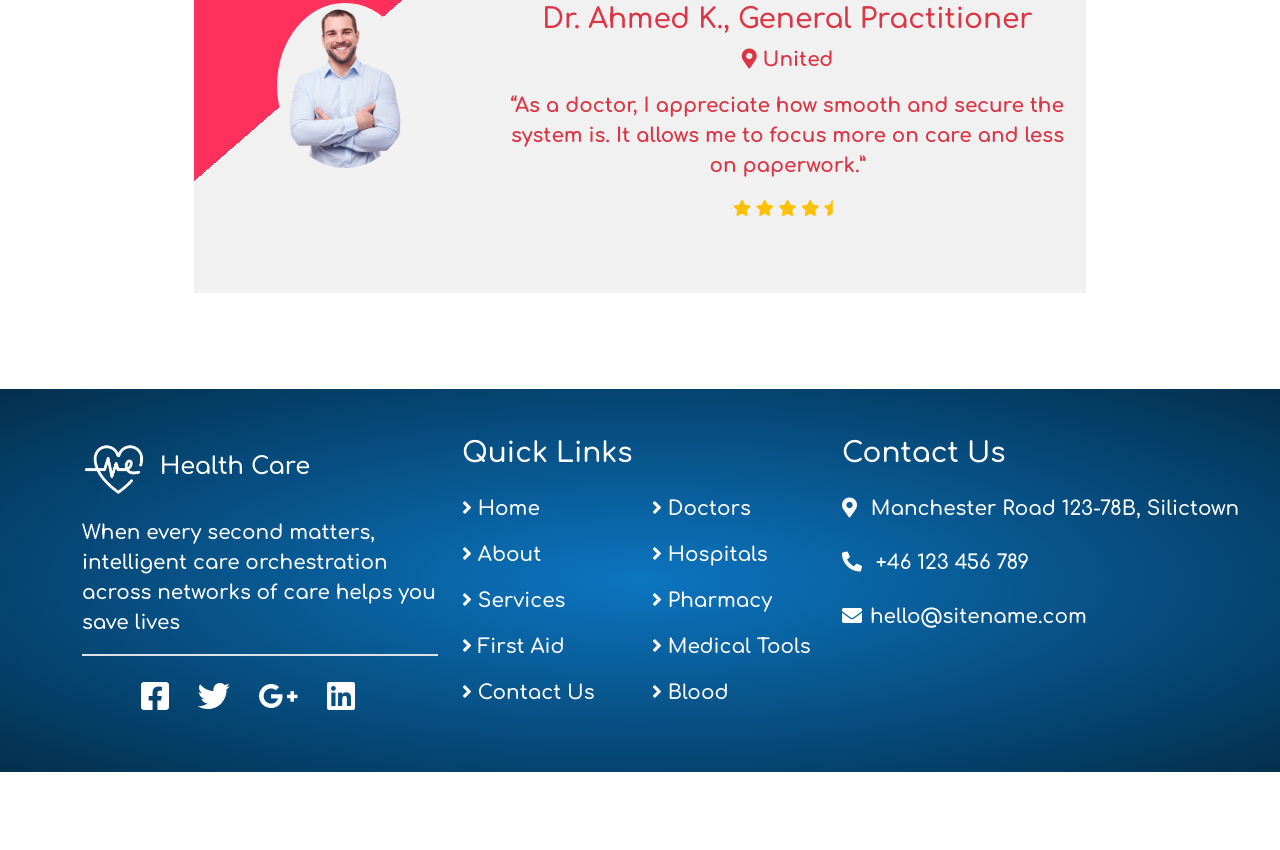
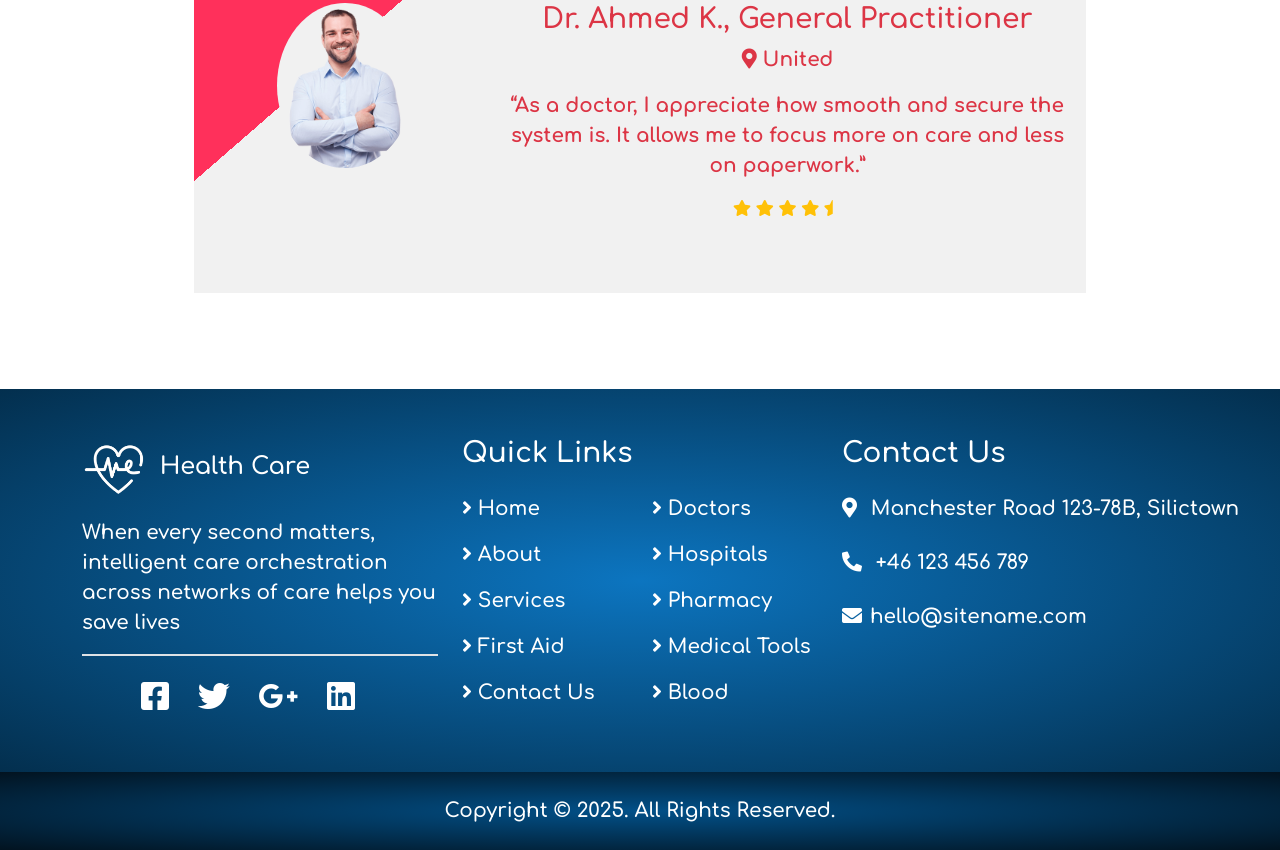
Before and after one commit to MoheyAhmed/Health-Care, a plain HTML site: page index.html in a window 1280 px wide. Shown: the part 2536-3386 px from the top of the page. Before the commit the page ends 3308 px from the top, so only its background shows below. Drawn offline with Linux system fonts and the light colour scheme; a web font is replaced by a local one.

Commit message:
home done

```diff
--- a/css/style.css
+++ b/css/style.css
@@ -150,6 +150,10 @@ footer .social i{
 footer .social i:hover{
     color: rgb(200, 186, 186) !important;
 }
+
+.copyright{
+    background-image: radial-gradient(#025088, #021320);
+}
 /* =================== Footer Section  ================ */
 
 
--- a/index.html
+++ b/index.html
@@ -356,7 +356,9 @@
         </div>
     </footer>
 
-
+    <div class="copyright pt-4 pb-2 d-flex align-items-center justify-content-center text-center">
+        <p class="text-white fs-5">Copyright © 2025. All Rights Reserved.</p>
+    </div>
 
 
     <script src="js/bootstrap.bundle.min.js"></script>
```
